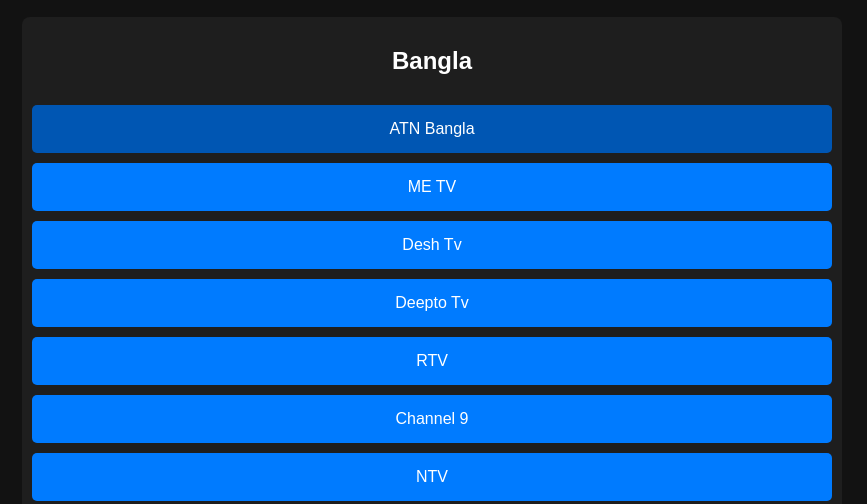
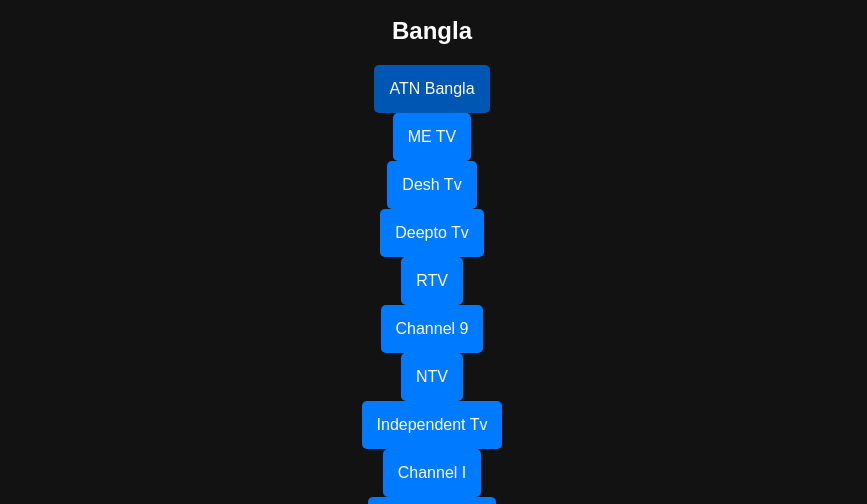
Before and after one commit to DEVFTAKBD/itsmefarhan, a plain HTML site: page index.html in a window 1280 px wide. Shown: the part 453-957 px from the top of the page, without its empty margins (208-1075 px from the left). Drawn offline with nearby package versions, Linux system fonts and the light colour scheme; no server answers.

Commit message:
Update index.html

```diff
--- a/index.html
+++ b/index.html
@@ -83,8 +83,6 @@
         </div>
 
         <!-- Channel List -->
-        <div class="menu" id="menu">
-
            <center>  <h2> Bangla </h2> </center>
 
 
```
